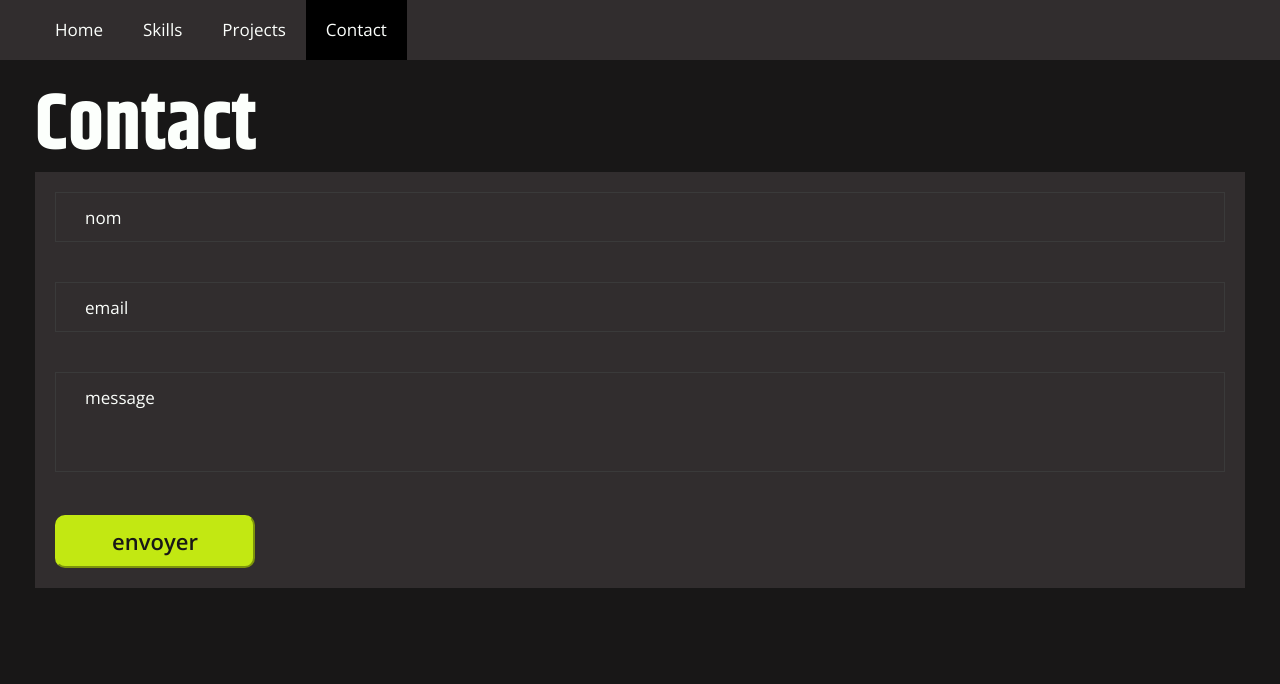
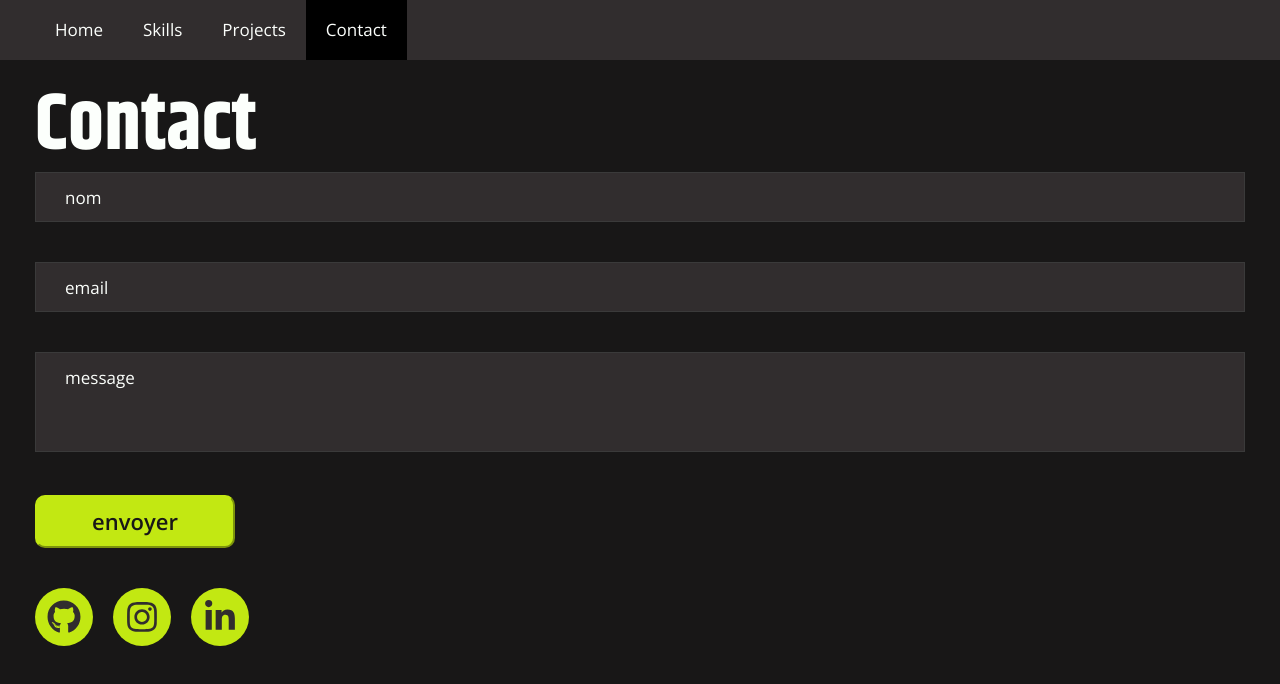
Before and after one commit to Evil-dave-dev/react-portfolio, a Next.js app: page /ContactPage in a window 1280 px wide. Shown: the top 684 px of the page. Built offline with nearby package versions, Linux system fonts and the light colour scheme.

Commit message:
update socialmedia homepage to contactpage

```diff
--- a/pages/ContactPage.js
+++ b/pages/ContactPage.js
@@ -1,6 +1,12 @@
 import Navbar from "../components/Navbar";
+import {
+  faGithub,
+  faInstagram,
+  faLinkedinIn,
+} from "@fortawesome/free-brands-svg-icons";
+import ContactForm from "../components/ContactForm";
+import SocialMedia from "../components/SocialMedia";
 import styles from "../styles/pages/_contactpage.module.scss";
-import ContactForm from "../components/ContactForm";
 
 function ContactPage() {
   return (
@@ -9,6 +15,23 @@ function ContactPage() {
       <main className={styles.main}>
         <h1>Contact</h1>
         <ContactForm />
+        <div className={styles.socialMedia}>
+          <SocialMedia
+            icon={faGithub}
+            href="https://github.com/Evil-dave-dev"
+            label="github"
+          />
+          <SocialMedia
+            icon={faInstagram}
+            href="https://www.instagram.com/david_stevenoot/"
+            label="instagram"
+          />
+          <SocialMedia
+            icon={faLinkedinIn}
+            href="https://www.linkedin.com/in/david-stevenoot-363b6411a/"
+            label="linkedin"
+          />
+        </div>
       </main>
     </>
   );
--- a/pages/_app.js
+++ b/pages/_app.js
@@ -5,7 +5,7 @@ function App({ Component, pageProps }) {
   return (
     <>
       <Head>
-        <title>Next.js App</title>
+        <title>Portfolio David</title>
       </Head>
       <Component {...pageProps} />
     </>
--- a/styles/components/_contactform.module.scss
+++ b/styles/components/_contactform.module.scss
@@ -4,8 +4,6 @@
   display: flex;
   flex-direction: column;
   gap: 4rem;
-  background-color: $tertiary500;
-  padding: 2rem;
 }
 
 .label {
--- a/styles/pages/_contactpage.module.scss
+++ b/styles/pages/_contactpage.module.scss
@@ -5,3 +5,10 @@
   background-color: $primary;
   min-height: 100vh;
 }
+
+.socialMedia {
+  margin: 4rem 0 0;
+  display: flex;
+  gap: 2rem;
+  align-items: center;
+}
--- a/styles/pages/_homepage.module.scss
+++ b/styles/pages/_homepage.module.scss
@@ -9,7 +9,6 @@
   min-height: 100vh;
 }
 
-.socialMedia,
 .infos {
   display: flex;
   gap: 2rem;
@@ -29,7 +28,6 @@
 }
 
 .title,
-.socialMedia,
 .infos,
 .presentation {
   position: relative;
```
Also changed, not shown: pages/HomePage.js (+1 -23 lines).
